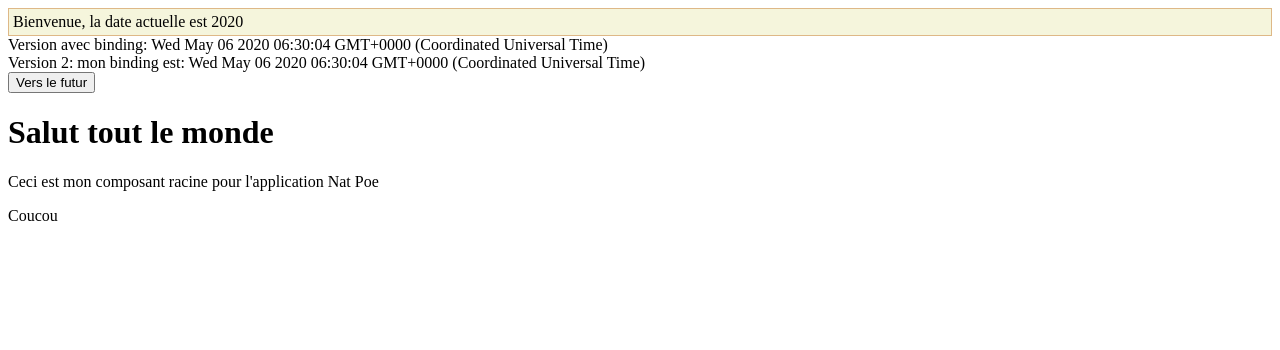
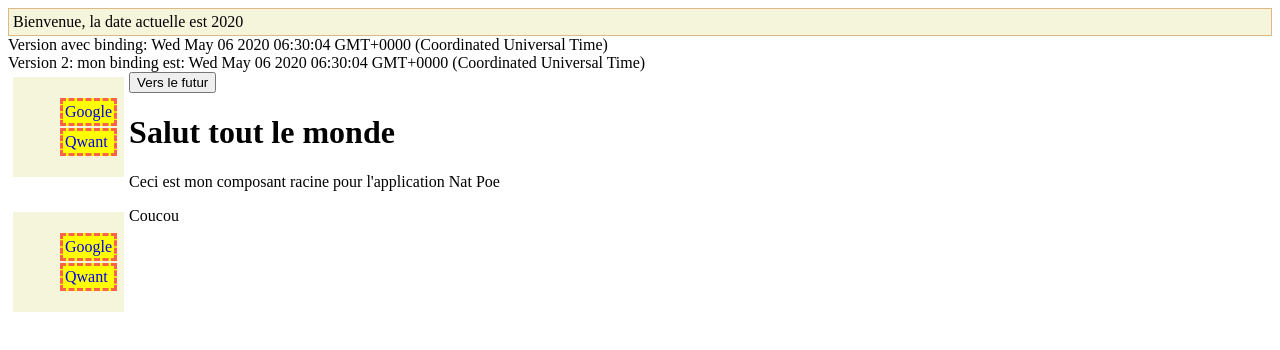
Before and after one commit to actifred/ns-poe-app, an Angular app: page / in a window 1280 px wide. Shown: the top 350 px of the page. Built offline with nearby package versions, Linux system fonts and the light colour scheme.

Commit message:
fin de l'exercice commun

```diff
--- a/src/app/app.component.html
+++ b/src/app/app.component.html
@@ -2,4 +2,5 @@
 <h1>Salut tout le monde</h1>
 <p>Ceci est mon composant racine pour l'application {{ titre }}</p>
 
+<nat-menu></nat-menu>
 <div>Coucou</div>
--- a/src/app/app.module.ts
+++ b/src/app/app.module.ts
@@ -3,11 +3,13 @@ import { NgModule } from '@angular/core';
 
 import { AppComponent } from './app.component';
 import { EnteteComponent } from './entete/entete.component';
+import { MenuComponent } from './menu/menu.component';
 
 @NgModule({
   declarations: [
     AppComponent,
-    EnteteComponent
+    EnteteComponent,
+    MenuComponent
   ],
   imports: [
     BrowserModule
--- a/src/app/entete/entete.component.html
+++ b/src/app/entete/entete.component.html
@@ -2,3 +2,5 @@
 <div>Version avec binding: <span [textContent]="afficheDate()"></span></div>
 <div>Version 2: <span textContent="mon binding est: {{ afficheDate() }}"></span></div>
 <button (click)="augmenteAnnee()">Vers le futur</button>
+
+<nat-menu></nat-menu>
--- /dev/null
+++ b/src/app/menu/menu.component.css
@@ -0,0 +1,28 @@
+nav {
+    padding: 5px;
+    margin: 5px;
+    background-color: beige;
+}
+
+nav ul li {
+    padding: 2px;
+    margin: 2px;
+    color: darkcyan;
+    background-color:yellow;
+    display: inline;
+    border-color: tomato;
+    border-style: dashed;
+    display: block;
+}
+
+a {
+    text-decoration: none;
+}
+
+.sidebar {
+    float: right;
+}
+
+.content {
+    float: left;
+}
--- /dev/null
+++ b/src/app/menu/menu.component.html
@@ -0,0 +1,15 @@
+<div class="sidebar">
+
+</div>
+<div class="content">
+<nav>
+<ul>
+    <li>
+        <a href="https://google.com">Google</a>
+    </li>
+    <li>
+        <a href="https://qwant.com">Qwant</a>
+    </li>
+</ul>
+</nav>
+</div>
```
Also changed, not shown: src/app/menu/menu.component.ts (added, +8 -0 lines).
